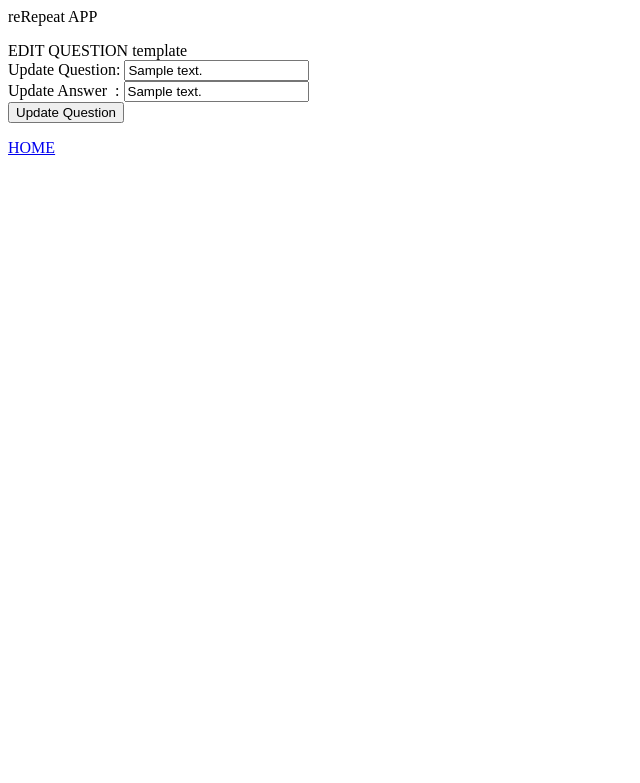
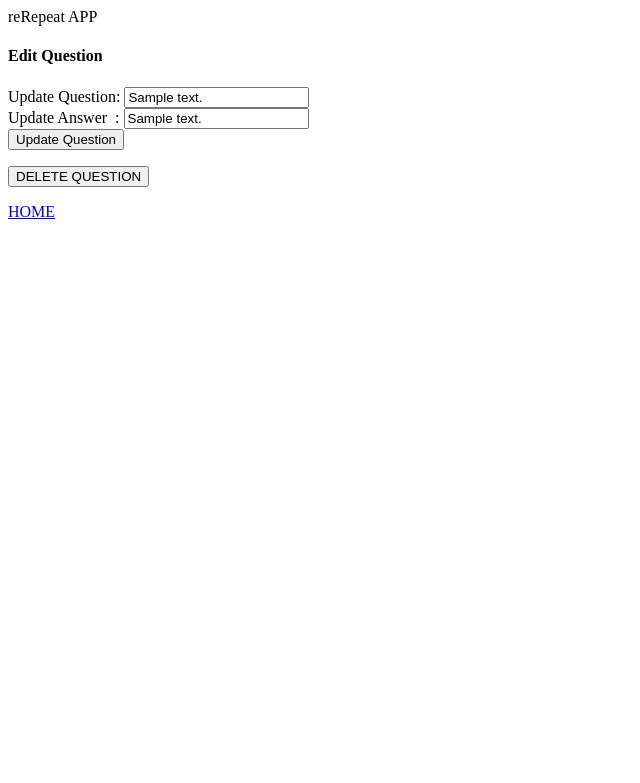
Before and after one commit to bbajcetic/reRepeat, a Django app: page /repeat/1/edit/ in a window 1280 px wide. Shown: the top 783 px of the page, without its empty margins (0-640 px from the left). Run offline with Django 3.2, Linux system fonts and the light colour scheme; tables that the repository leaves empty hold one stand-in row (values such as "Sample post").

Commit message:
Add option to delete question during editing
Also add confirm delete message before actually deleting (in case of
accidental click)

```diff
--- a/app_reRepeat/templates/app_reRepeat/edit_question.html
+++ b/app_reRepeat/templates/app_reRepeat/edit_question.html
@@ -1,11 +1,15 @@
 {% extends 'app_reRepeat/base.html' %}
 {% block content %}
-    EDIT QUESTION template
+<h4>Edit Question</h4>
 	<form action="{% url 'app_reRepeat:update_confirm' question.id %}" method="post">
 	{% csrf_token %}
 		Update Question: <input type="text" name="question_text" value="{{ question.question_text }}"><br>
 		Update Answer&nbsp&nbsp: <input type="text" name="answer_text" value="{{ question.answer_text }}"><br>
 		<input type="submit" value="Update Question">
 	</form>
+	<form action="{% url 'app_reRepeat:delete_confirm' question.id %}" method="post">
+	{% csrf_token %}
+		<input type="submit" value="DELETE QUESTION">
+	</form>
 
 {% endblock %}
--- a/app_reRepeat/urls.py
+++ b/app_reRepeat/urls.py
@@ -13,4 +13,6 @@ urlpatterns = [
         path('<int:question_id>/edit/', views.edit_question, name="edit_question"),
         path('add/add_confirm/', views.add_confirm, name="add_confirm"),
         path('edit/update_confirm/<int:question_id>/', views.update_confirm, name="update_confirm"),
+        path('edit/delete_confirm/<int:question_id>/', views.delete_confirm, name="delete_confirm"),
+        path('<int:question_id>/delete/', views.delete_question, name="delete_question"),
 ]
--- a/app_reRepeat/views.py
+++ b/app_reRepeat/views.py
@@ -55,7 +55,20 @@ def update_confirm(request, question_id):
 
     return HttpResponseRedirect(reverse('app_reRepeat:show_question', args=(question_id,)))
 
+def delete_confirm(request, question_id):
+    question = get_object_or_404(Question, pk=question_id)
+    context = {'question':question,}
+    return render(request, 'app_reRepeat/delete_confirm.html', context)
+
 def edit_question(request, question_id):
     question = get_object_or_404(Question, pk=question_id)
     context = {'question':question,}
     return render(request, 'app_reRepeat/edit_question.html', context)
+
+def delete_question(request, question_id):
+    question = get_object_or_404(Question, pk=question_id)
+    if request.POST.get('delete', False):
+        question.delete()
+        return HttpResponseRedirect(reverse('app_reRepeat:edit'))
+    elif request.POST.get('not_delete', False):
+        return HttpResponseRedirect(reverse('app_reRepeat:edit_question', args=(question_id,)))
```
Also changed, not shown: app_reRepeat/templates/app_reRepeat/delete_confirm.html (added, +12 -0 lines).
